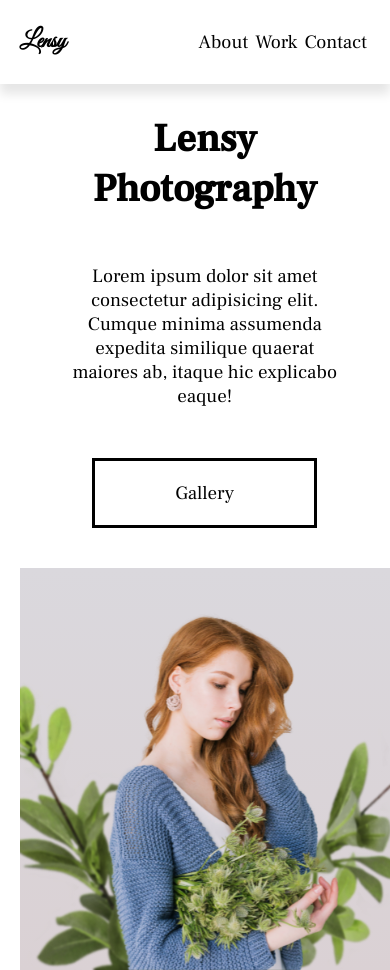
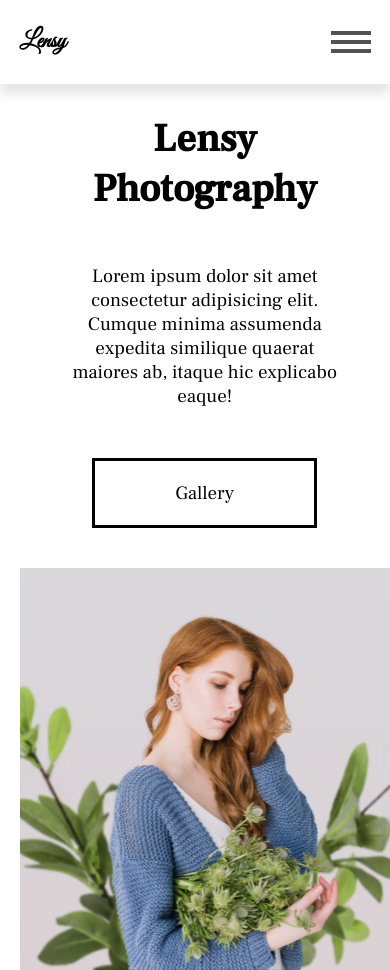
Before and after one commit to w3bdev1/Photography-Landing-Page, a plain HTML site: page index.html in a window 390 px wide. Drawn offline with Linux system fonts and the light colour scheme.

Commit message:
Burger menu added

```diff
--- a/index.html
+++ b/index.html
@@ -15,11 +15,17 @@
     <header class="main-head">
         <nav>
             <h1 id="logo">Lensy</h1>
+            <input type="checkbox" id="menu-check">
             <ul class="nav-links">
                 <li><a href="#about">About</a></li>
                 <li><a href="#work">Work</a></li>
                 <li><a href="#contact">Contact</a></li>
             </ul>
+            <div class="burger">
+                <span></span>
+                <span></span>
+                <span></span>
+            </div>
         </nav>
     </header>
     <main>
--- a/style.css
+++ b/style.css
@@ -202,3 +202,73 @@ nav {
         transform: rotateZ(1deg);
     }
 }
+
+.burger,
+#menu-check {
+    display: none;
+}
+
+@media screen and (width <=843px) {
+    .burger {
+        display: block;
+        z-index: 5;
+    }
+
+    .burger span {
+        padding: .2rem 2rem;
+        background-color: var(--gray-text);
+        display: block;
+        margin-block: 0.5rem;
+        transition: all 0.5s ease;
+    }
+
+    .nav-links {
+        width: 100%;
+        height: 100%;
+        position: fixed;
+        top: 0;
+        left: 100%;
+        background-color: #414141;
+        flex-direction: column;
+        align-items: center;
+        transition: transform 1s ease;
+    }
+
+    .nav-links a {
+        color: #fff;
+        font-size: var(--header2);
+        text-decoration: underline;
+    }
+
+    #menu-check {
+        display: block;
+        position: absolute;
+        top: 23%;
+        right: 5.2%;
+        width: 3.8rem;
+        height: 3.8rem;
+        cursor: pointer;
+        opacity: 0;
+        z-index: 10;
+    }
+
+    #menu-check:checked+.nav-links {
+        transform: translateX(-100%);
+    }
+
+    #menu-check:checked~.burger span {
+        background-color: #fff;
+    }
+
+    #menu-check:checked~.burger span:nth-child(2) {
+        opacity: 0;
+    }
+
+    #menu-check:checked~.burger span:nth-child(1) {
+        transform: rotateZ(45deg) translateY(300%);
+    }
+
+    #menu-check:checked~.burger span:nth-child(3) {
+        transform: rotateZ(-45deg) translateY(-300%);
+    }
+}
```
